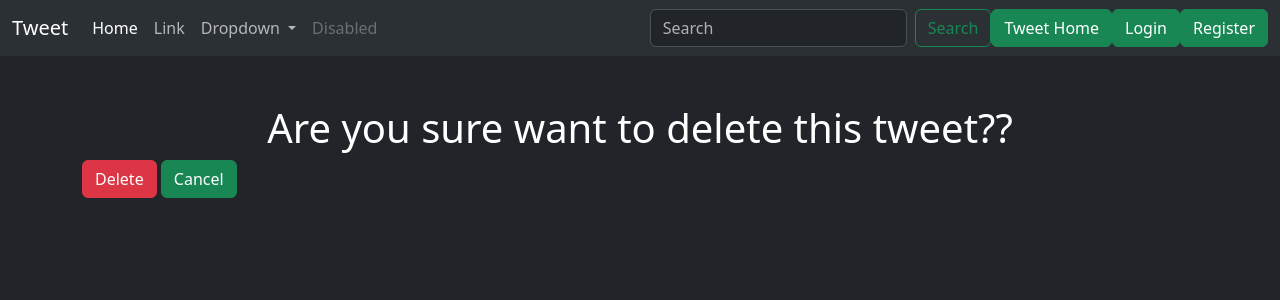
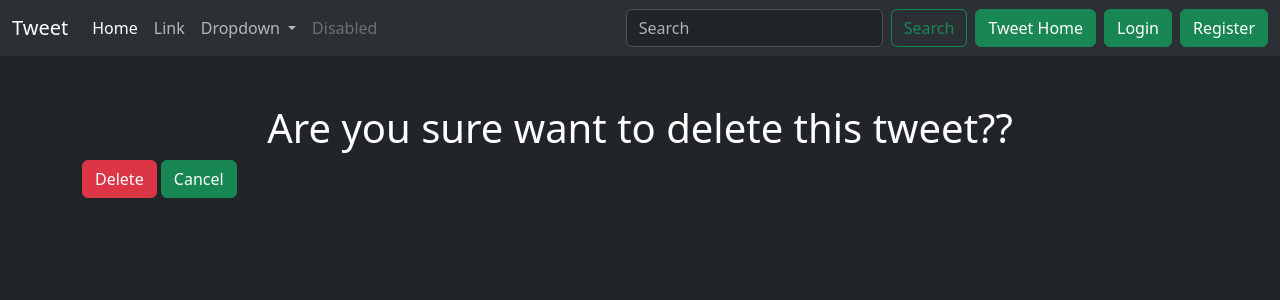
Before and after one commit to krishna-911/django-practice, a Django app: page /project_app/1/delete/ in a window 1280 px wide. Shown: the top 300 px of the page. Run offline with Django 5.2, Linux system fonts and the light colour scheme.

Commit message:
style: add margin to 'Tweet Home', 'Login', and 'Register' buttons for improved spacing

```diff
--- a/Project01/templates/layout.html
+++ b/Project01/templates/layout.html
@@ -46,15 +46,15 @@
               <input class="form-control me-2" type="search" placeholder="Search" aria-label="Search">
               <button class="btn btn-outline-success" type="submit">Search</button>
             </form>
-            <a class="btn btn-success" href="{% url 'tweet_list' %}">Tweet Home</a>
+            <a class="btn btn-success ms-2" href="{% url 'tweet_list' %}">Tweet Home</a>
             {% if user.is_authenticated %}
               <form method="post" href="{% url 'logout' %}" class="d-flex ms-3">
                 <button class="btn btn-danger" type="submit">Logout</button>
                 {% csrf_token %}
               </form>
             {% else %}
-              <a class="btn btn-success" href="{% url 'login' %}">Login</a>
-              <a class="btn btn-success" href="{% url 'registration' %}">Register</a>
+              <a class="btn btn-success ms-2" href="{% url 'login' %}">Login</a>
+              <a class="btn btn-success ms-2" href="{% url 'registration' %}">Register</a>
             {% endif %}
           </div>
         </div>
```
